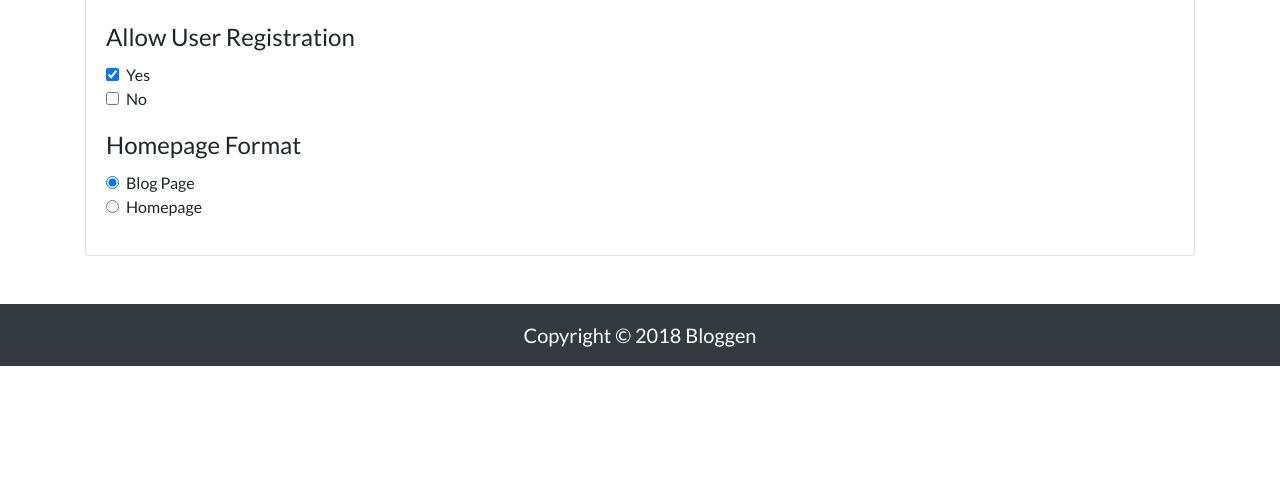
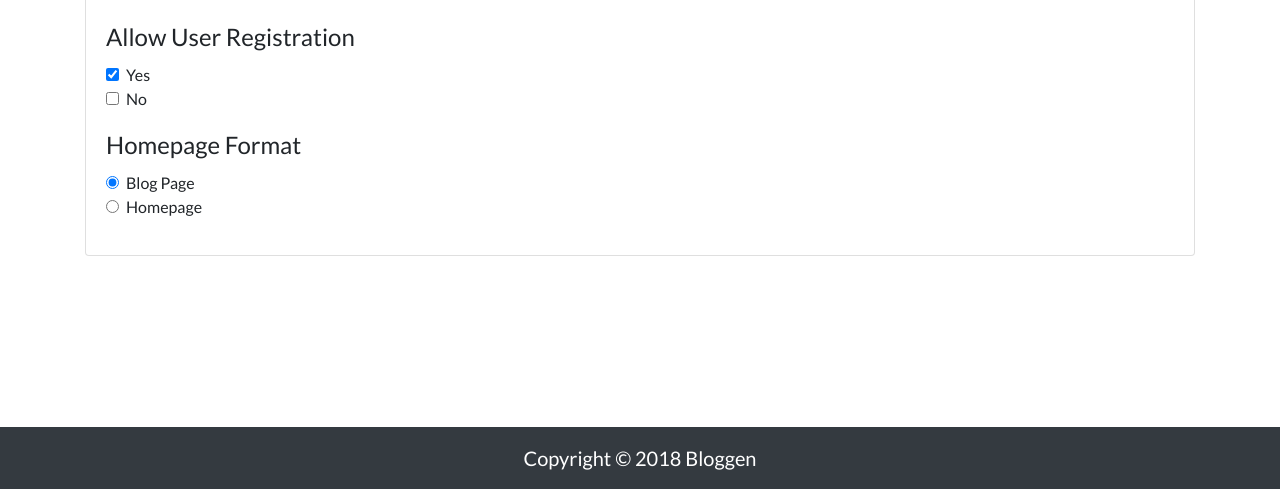
Before and after one commit to mizanur3950/blogen_theme, a plain HTML site: page settings.html in a window 1280 px wide. Shown: the part 311-800 px from the top of the page. Drawn offline with nearby package versions, Linux system fonts and the light colour scheme.

Commit message:
Update settings.html

```diff
--- a/settings.html
+++ b/settings.html
@@ -147,7 +147,7 @@
 
 
   <!-- Footer -->
-  <footer id="main-footer" class="bg-dark text-white mt-5 pt-3">
+  <footer id="main-footer" class="bg-dark text-white mt-5 pt-3 fixed-bottom">
     <div class="container">
       <div class="row">
         <div class="col">
```
